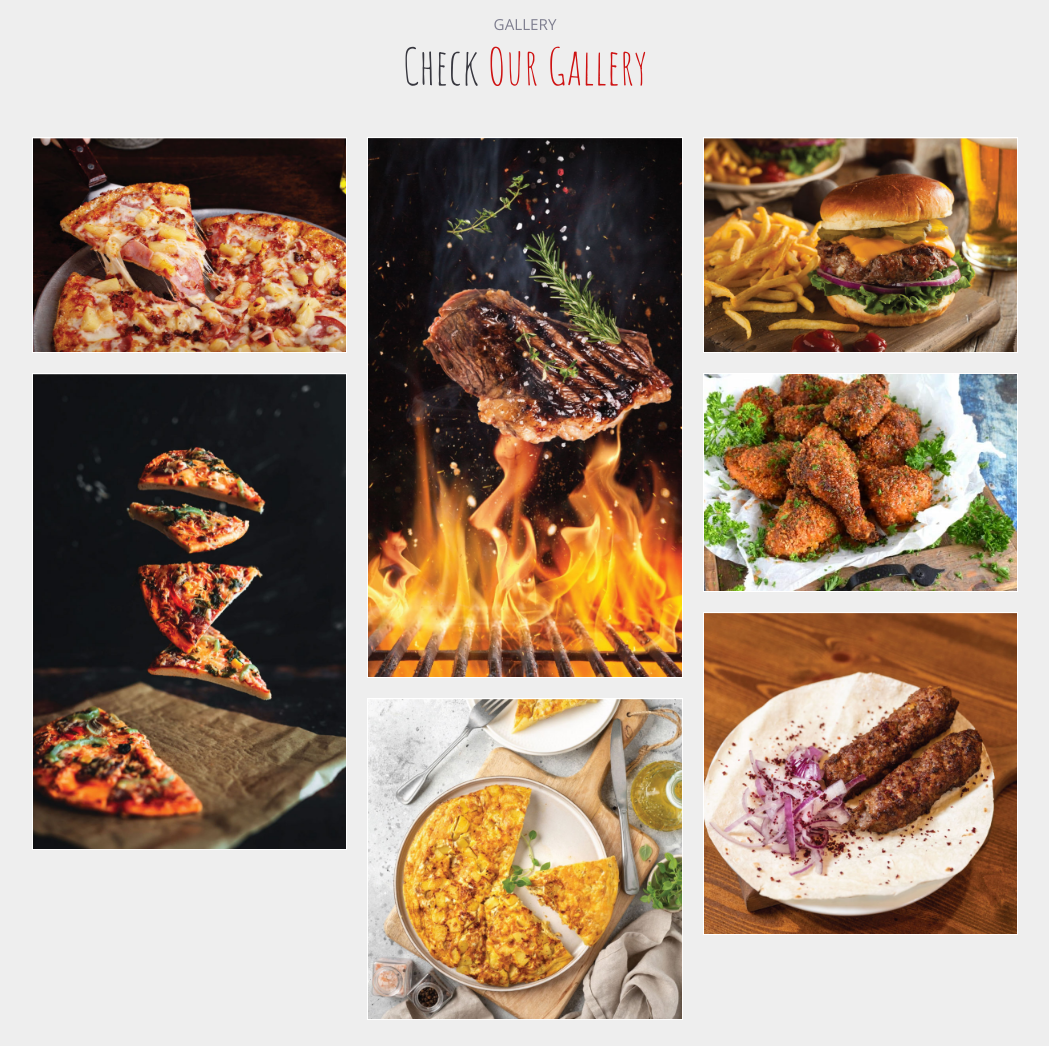
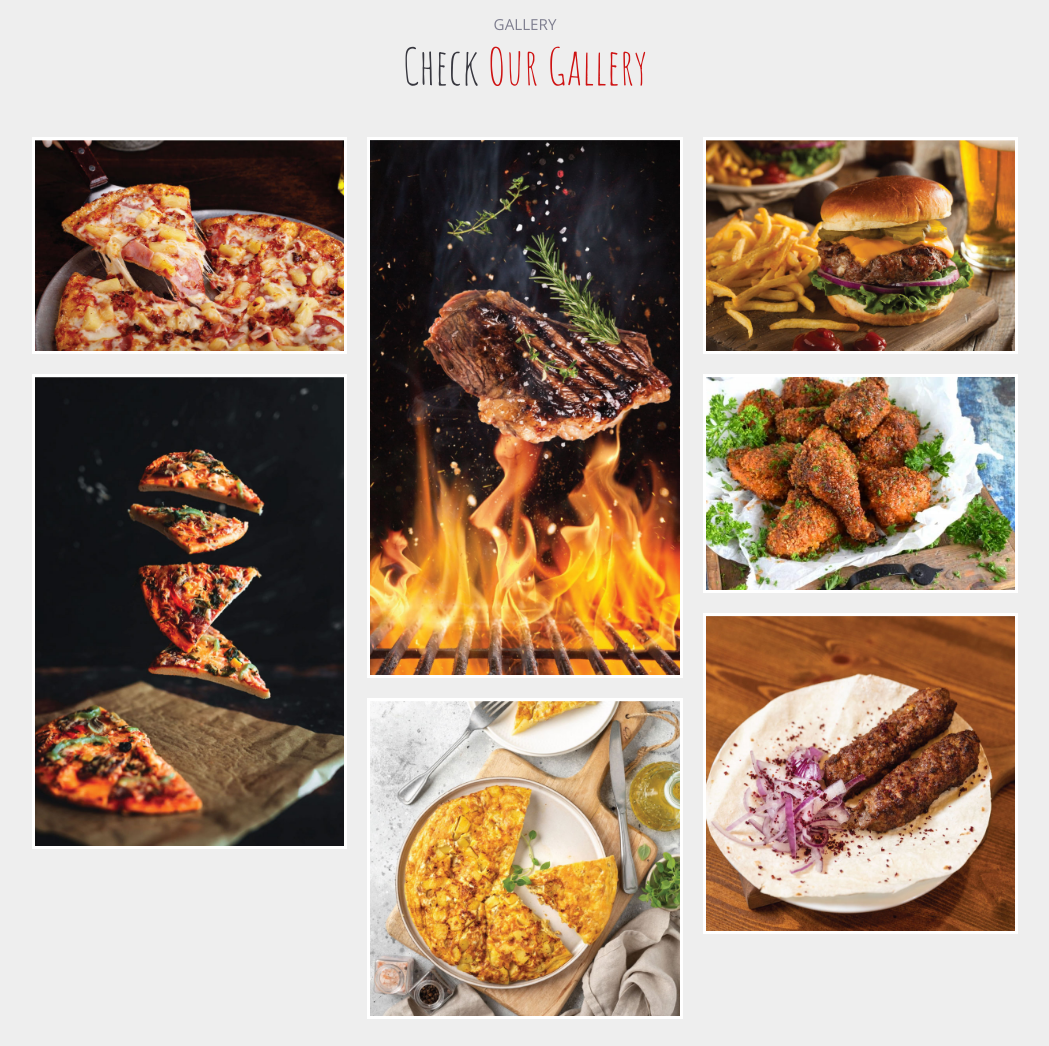
Before and after one commit to yoyo12tech/Mealify, a plain HTML site: page index.html in a window 1280 px wide. Shown: the part 1520-2566 px from the top of the page, without its empty margins (115-1164 px from the left). Drawn offline with nearby package versions, Linux system fonts and the light colour scheme.

Commit message:
adjusted border w in gallery

```diff
--- a/styles/gallery.css
+++ b/styles/gallery.css
@@ -30,7 +30,7 @@
     overflow: hidden;position: relative;
 }
 .gallery-section>.gallery-container>div>img{
-    border: 0.1rem solid white;
+    border: 0.22rem solid white;
     width: 100%;
     transition: 0.3s ease-in-out;
     height: 100%;
```
